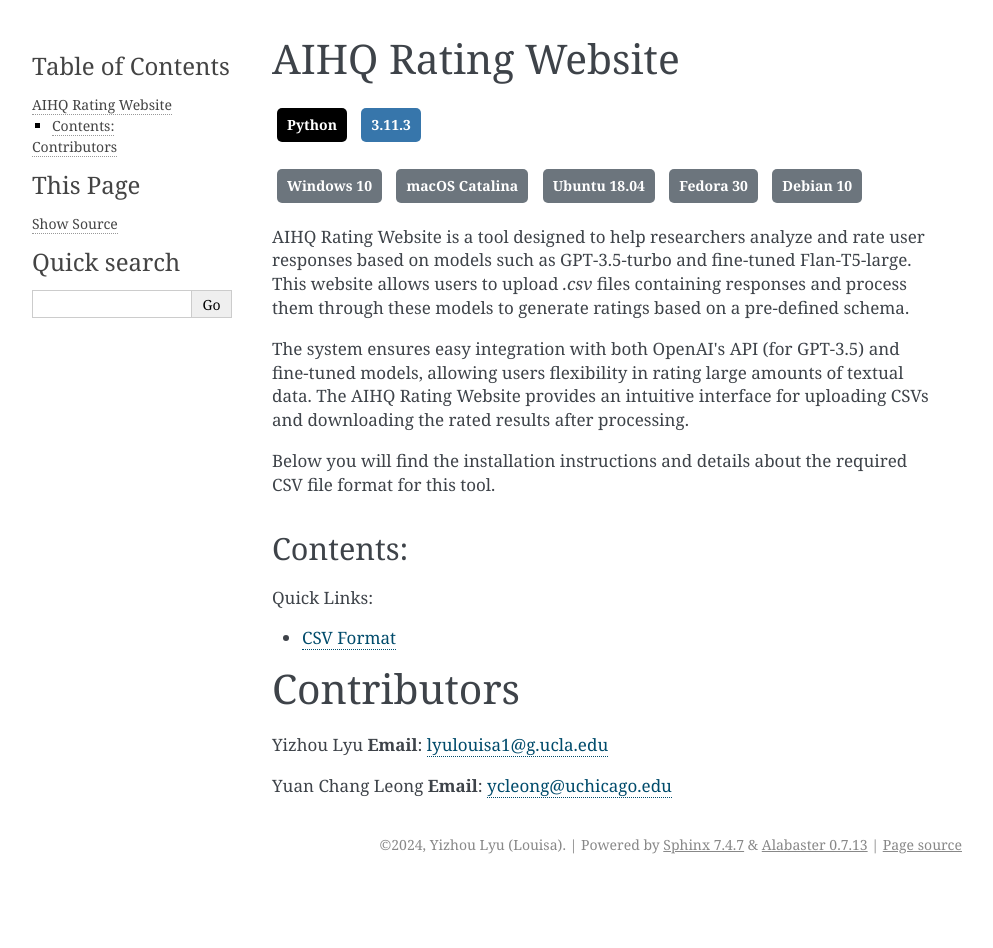
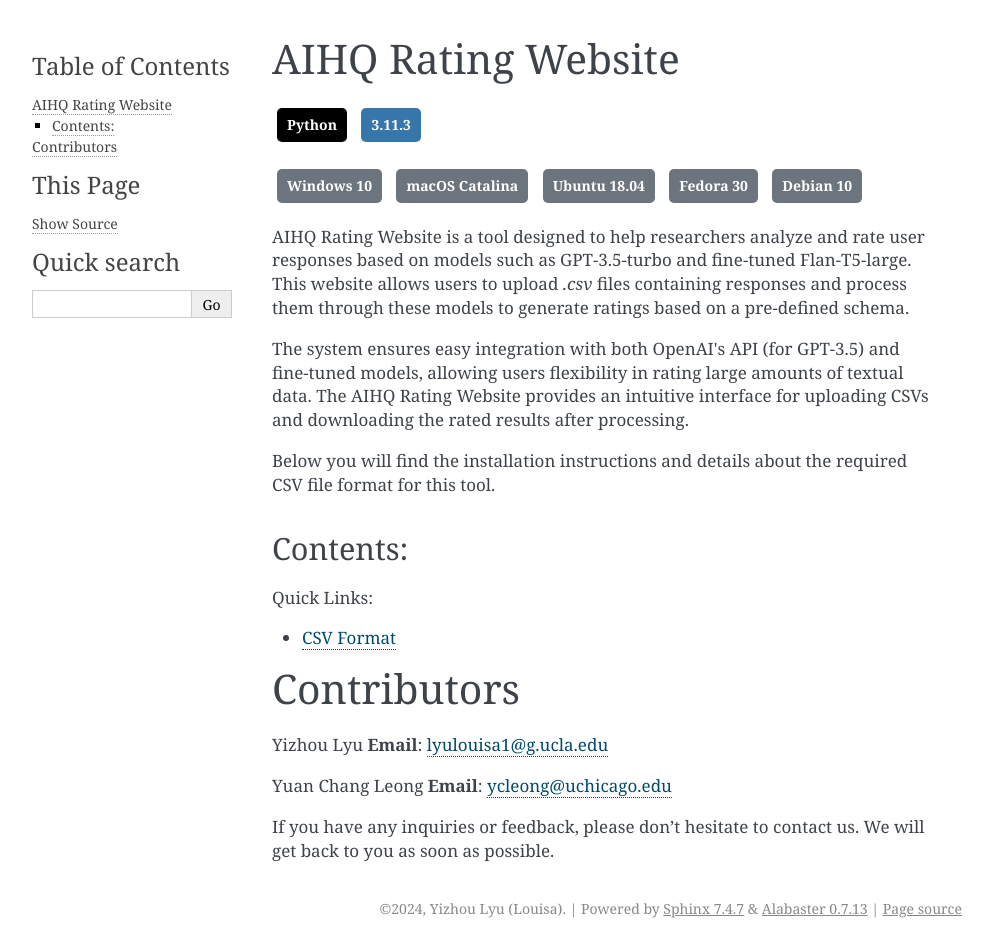
Before and after one commit to lyulouisa/Website_AIHQ_rating, a Sphinx documentation site: the page built from docs/source/index.rst, in a window 1280 px wide. Shown: the whole page, without its empty margins (148-1141 px from the left). Built offline with Sphinx 7.4.7, drawn with Linux system fonts in a browser that asks for light colours; pages that are not in the unit, such as notebooks, are missing from menus; before the commit the page ends 900 px from its top, so only the background shows below that.

Commit message:
Update index.rst

```diff
--- a/docs/source/index.rst
+++ b/docs/source/index.rst
@@ -65,3 +65,5 @@
 
 Yuan Chang Leong
 **Email**: `ycleong@uchicago.edu <mailto:ycleong@uchicago.edu>`__
+
+If you have any inquiries or feedback, please don’t hesitate to contact us. We will get back to you as soon as possible.
```
